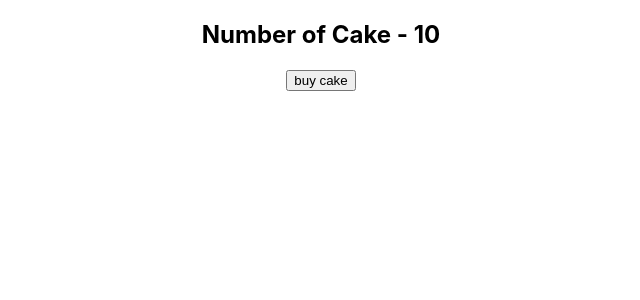
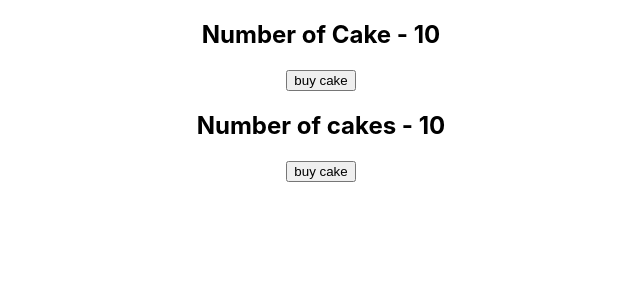
Before and after one commit to ahmedos999/redux-demo, a React (Create React App) app in the folder react-redux-demo/: page / in a window 1280 px wide. Shown: the top 300 px of the page, without its empty margins (319-959 px from the left). Built offline with nearby package versions, Linux system fonts and the light colour scheme.

Commit message:
using hook instead

```diff
--- a/react-redux-demo/src/App.js
+++ b/react-redux-demo/src/App.js
@@ -1,6 +1,7 @@
 
 import './App.css';
 import CakeContainer from './components/CakeContainer';
+import HookCakeContainer from './components/HookCakeContainer';
 import store from './redux/store'
 import { Provider } from 'react-redux';
 
@@ -9,6 +10,7 @@
     <Provider store={store}>
     <div className="App">
      <CakeContainer></CakeContainer>
+     <HookCakeContainer></HookCakeContainer>
     </div>
     </Provider>
   );
--- /dev/null
+++ b/react-redux-demo/src/components/HookCakeContainer.js
@@ -0,0 +1,16 @@
+import React from 'react'
+import {useSelector,useDispatch} from 'react-redux'
+import { buyCake } from '../redux'
+
+function HookCakeContainer() {
+   const numOfCakes =  useSelector(state=>state.numOfCakes)
+   const dispatch = useDispatch()
+  return (
+    <div>
+        <h2>Number of cakes - {numOfCakes}</h2>
+        <button onClick={()=>dispatch(buyCake())}>buy cake</button>
+    </div>
+  )
+}
+
+export default HookCakeContainer
```
